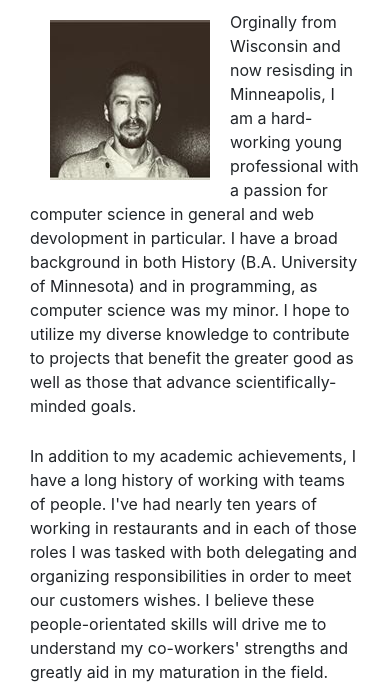
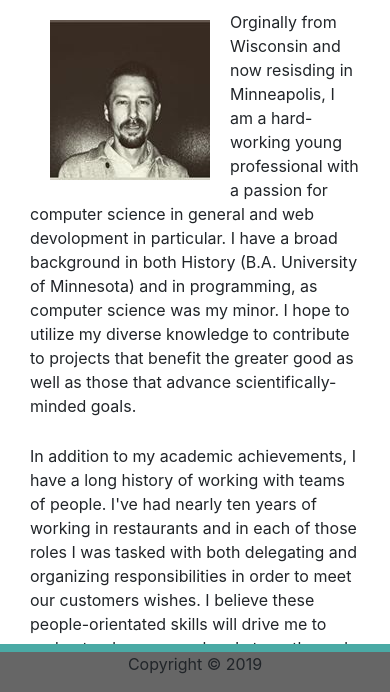
Before and after one commit to leavinit/Bootstrap-Portfolio, a plain HTML site: page index.html in a window 390 px wide. Shown: the part 152-844 px from the top of the page. Drawn offline with nearby package versions, Linux system fonts and the light colour scheme.

Commit message:
Added footer.  Also made the profile image responsive using bootstrap tags.

```diff
--- a/index.html
+++ b/index.html
@@ -6,6 +6,9 @@
     <meta http-equiv="X-UA-Compatible" content="ie=edge">
     <meta name="viewport" content="width=device-width, initial-scale=1">
 
+    <script src="https://stackpath.bootstrapcdn.com/bootstrap/4.3.1/js/bootstrap.min.js" integrity="sha384-JjSmVgyd0p3pXB1rRibZUAYoIIy6OrQ6VrjIEaFf/nJGzIxFDsf4x0xIM+B07jRM" crossorigin="anonymous"></script>
+    <script src="https://code.jquery.com/jquery-3.3.1.slim.min.js" integrity="sha384-q8i/X+965DzO0rT7abK41JStQIAqVgRVzpbzo5smXKp4YfRvH+8abtTE1Pi6jizo" crossorigin="anonymous"></script>
+    <script src="https://cdnjs.cloudflare.com/ajax/libs/popper.js/1.14.7/umd/popper.min.js" integrity="sha384-UO2eT0CpHqdSJQ6hJty5KVphtPhzWj9WO1clHTMGa3JDZwrnQq4sF86dIHNDz0W1" crossorigin="anonymous"></script>
     <link rel="stylesheet" href="https://stackpath.bootstrapcdn.com/bootstrap/4.3.1/css/bootstrap.min.css" integrity="sha384-ggOyR0iXCbMQv3Xipma34MD+dH/1fQ784/j6cY/iJTQUOhcWr7x9JvoRxT2MZw1T" crossorigin="anonymous">
     <link rel="stylesheet" href="style.css">
 
@@ -33,7 +36,7 @@
             <div class="col-xs-12 col-sm-8">
                 <h1>About Me</h1>
                 <p>
-                    <img src="assets/images/profile.jpg" alt="Profile picture"
+                    <img img-fluid img-thumbnail src="assets/images/profile.jpg" alt="Profile picture"
                     style="float:left; padding:10px 20px;">
 
                     Orginally from Wisconsin and now resisding in Minneapolis, I am a hard-working young professional with a passion for computer science in general and web devolopment in particular.  I have a broad background in both History (B.A. University of Minnesota) and in programming, as computer science was my minor.  I hope to utilize my diverse knowledge to contribute to projects that benefit the greater good as well as those that advance scientifically-minded goals.
@@ -53,8 +56,10 @@
 
     </div>
 
-    <script src="https://stackpath.bootstrapcdn.com/bootstrap/4.3.1/js/bootstrap.min.js" integrity="sha384-JjSmVgyd0p3pXB1rRibZUAYoIIy6OrQ6VrjIEaFf/nJGzIxFDsf4x0xIM+B07jRM" crossorigin="anonymous"></script>
-    <script src="https://code.jquery.com/jquery-3.3.1.slim.min.js" integrity="sha384-q8i/X+965DzO0rT7abK41JStQIAqVgRVzpbzo5smXKp4YfRvH+8abtTE1Pi6jizo" crossorigin="anonymous"></script>
-    <script src="https://cdnjs.cloudflare.com/ajax/libs/popper.js/1.14.7/umd/popper.min.js" integrity="sha384-UO2eT0CpHqdSJQ6hJty5KVphtPhzWj9WO1clHTMGa3JDZwrnQq4sF86dIHNDz0W1" crossorigin="anonymous"></script>
+    <footer class="footer">
+        <p>Copyright © 2019</p>
+    </footer>
+
+
 </body>
 </html>
--- a/style.css
+++ b/style.css
@@ -52,6 +52,17 @@ body { padding-top: 100px; }
     line-height: 1.5em ;
 }
 
+.footer {
+    position: fixed;
+    left: 0;
+    bottom: 0;
+    width: 100%;
+
+    background-color: #666666 ;
+    border-top: 8px solid #4aaaa5 ;
+    text-align: center;
+
+ }
 /* TESTING STYLES
 .col-sm-2 {
     border: 1px solid red ;
```
